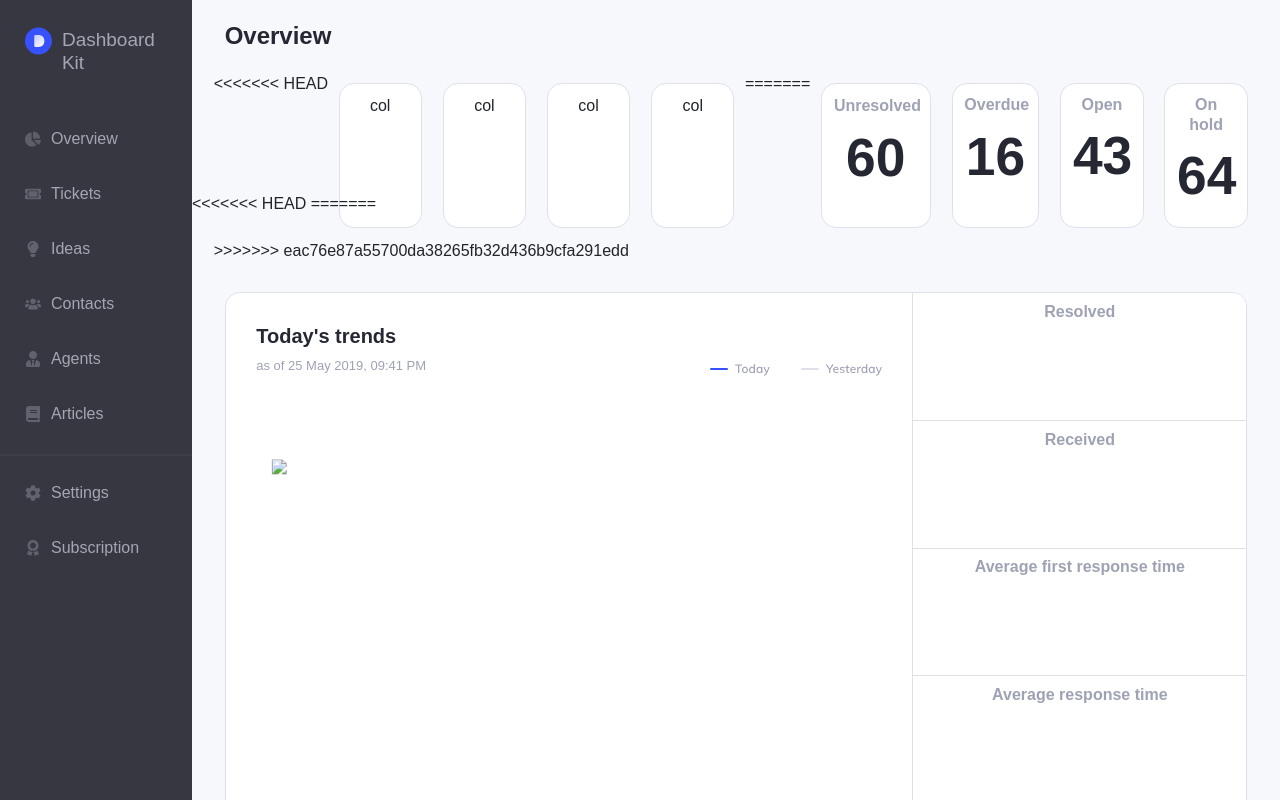
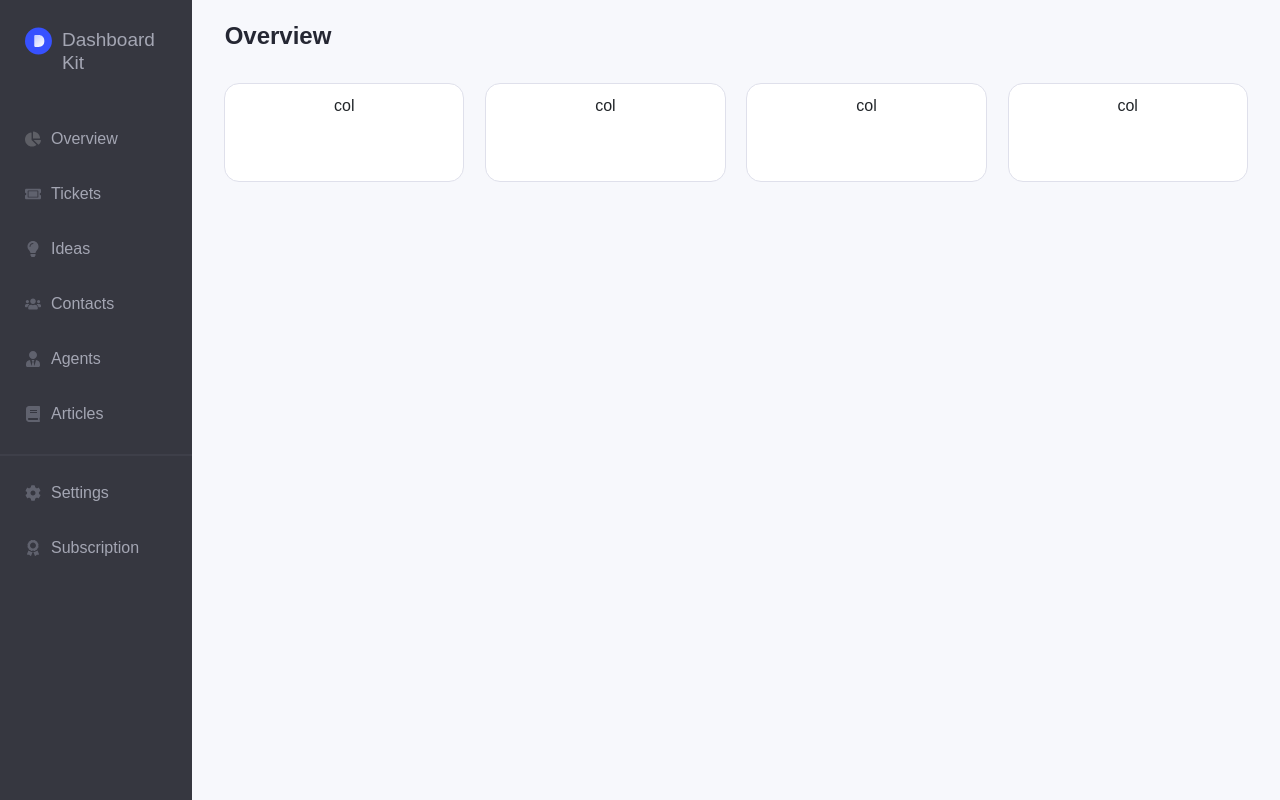
Before and after one commit to chiouwa/INM320SBB_Chelsea_Vandan_BootstrapAssignment, a website: page public/index.html in a window 1280 px wide. Drawn offline with nearby package versions, Linux system fonts and the light colour scheme; a web font is replaced by a local one.

Commit message:
Update index.html

```diff
--- a/public/index.html
+++ b/public/index.html
@@ -157,63 +157,16 @@
         <h4>Overview</h4>
         <div class="overview-tabs">
             <div class="row">
-<<<<<<< HEAD
                 <div class="col">col</div>
                 <div class="col">col</div>
                 <div class="col">col</div>
                 <div class="col">col</div>
-=======
-                <div class="col">
-                    <h6>Unresolved</h6>
-                    <p>60</p>
-                </div>
-                <div class="col">
-                    <h6>Overdue</h6>
-                    <p>16</p>
-                </div>
-                <div class="col">
-                    <h6>Open</h6>
-                    <p>43</p>
-                </div>
-                <div class="col">
-                    <h6>On hold</h6>
-                    <p>64</p>
-                </div>
->>>>>>> eac76e87a55700da38265fb32d436b9cfa291edd
             </div>
         </div>
 
-<<<<<<< HEAD
         <script src="https://cdn.jsdelivr.net/npm/bootstrap@5.3.3/dist/js/bootstrap.bundle.min.js"
             integrity="sha384-YvpcrYf0tY3lHB60NNkmXc5s9fDVZLESaAA55NDzOxhy9GkcIdslK1eN7N6jIeHz"
             crossorigin="anonymous"></script>
-=======
-    <div class="trending-menu">
-        <div class="trending-graph">
-            <h5>Today's trends</h5>
-            <div class="today-trends">
-                <div class="col3">
-                  <p>as of 25 May 2019, 09:41 PM</p>
-                </div>
-                <div class="col3">
-                    <img src="assets/images/legend.svg">
-                </div>
-            </div>
-            <div class="trending-image">
-                <img src="assets/images/graph.svg">
-            </div>
-        </div>
-        <div class="trending-stats">
-            <div class="col2">Resolved</div>
-            <div class="col2">Received</div>
-            <div class="col2">Average first response time</div>
-            <div class="col2">Average response time</div>
-            <div class="col2">Resolution within SLA</div>
-        </div>
-    </div>
-
-    <script src="https://cdn.jsdelivr.net/npm/bootstrap@5.3.3/dist/js/bootstrap.bundle.min.js" integrity="sha384-YvpcrYf0tY3lHB60NNkmXc5s9fDVZLESaAA55NDzOxhy9GkcIdslK1eN7N6jIeHz" crossorigin="anonymous"></script>
->>>>>>> eac76e87a55700da38265fb32d436b9cfa291edd
 </body>
 
 </html>
```
